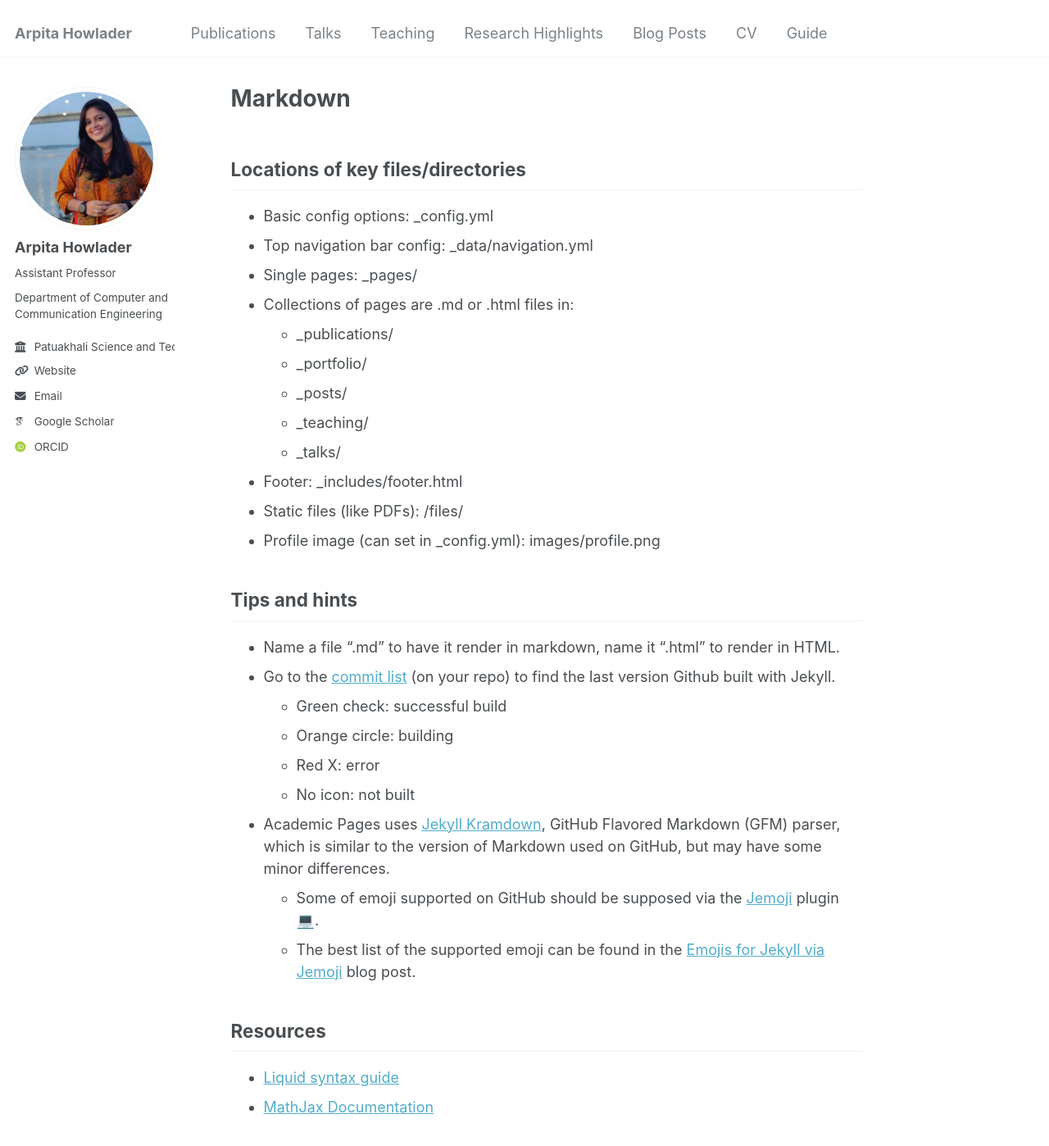
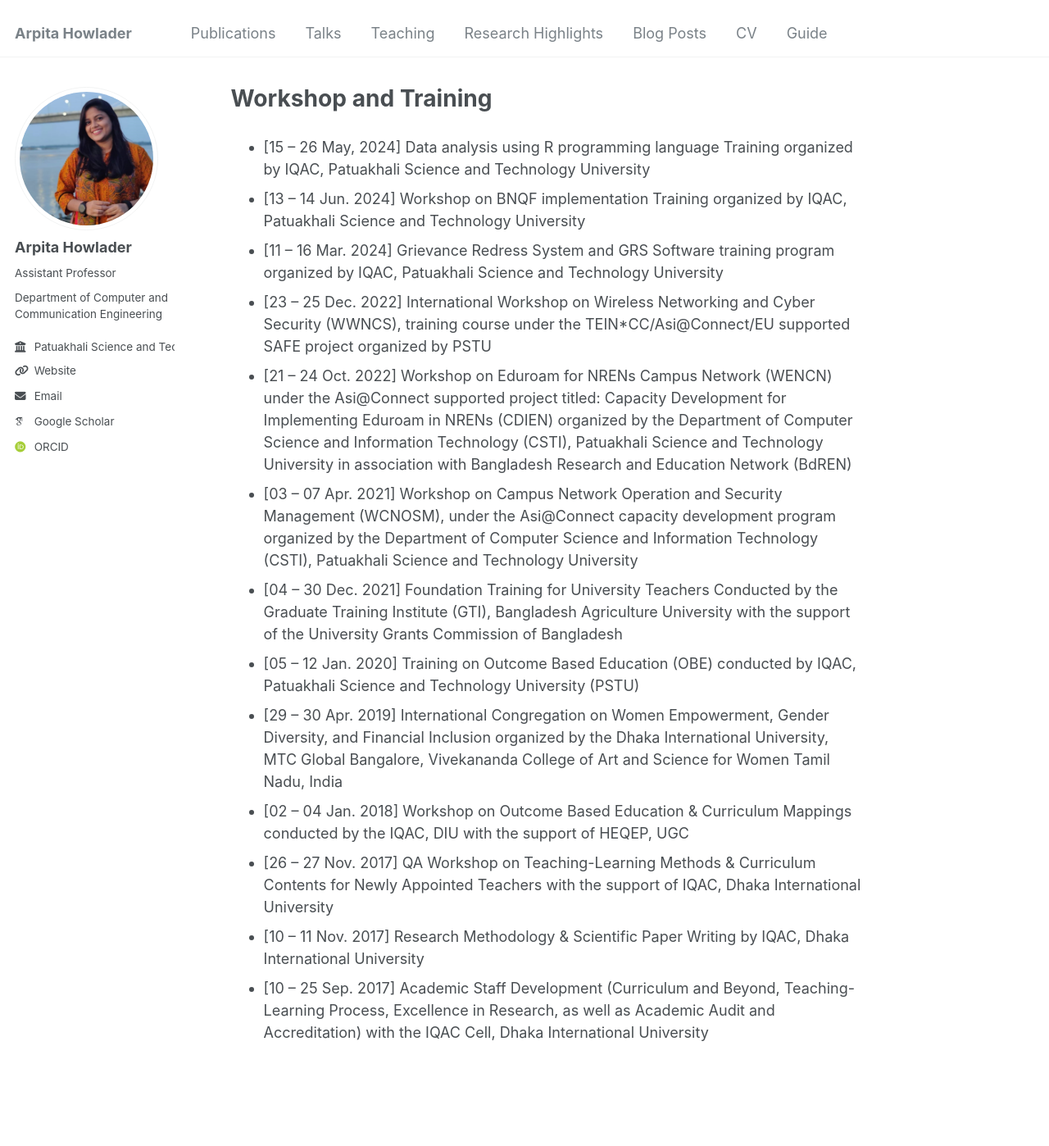
Before and after one commit to arpitahowlader/arpitahowlader.github.io, a Jekyll site: the page built from _pages/markdown.md, in a window 1280 px wide and 1400 px high. Shown: the whole window at 82% size. Built offline with Jekyll 4.4.1, drawn with Linux system fonts in a browser that asks for light colours; emoji names are drawn with the system emoji font; some web fonts are replaced; some of the changed text lies outside the part shown.

Commit message:
Update markdown.md

````diff
--- a/_pages/markdown.md
+++ b/_pages/markdown.md
@@ -1,292 +1,22 @@
 ---
 permalink: /markdown/
-title: "Markdown"
+title: "Workshop and Training"
 author_profile: true
 redirect_from:
   - /md/
   - /markdown.html
 ---
 
-## Locations of key files/directories
-
-* Basic config options: _config.yml
-* Top navigation bar config: _data/navigation.yml
-* Single pages: _pages/
-* Collections of pages are .md or .html files in:
-  * _publications/
-  * _portfolio/
-  * _posts/
-  * _teaching/
-  * _talks/
-* Footer: _includes/footer.html
-* Static files (like PDFs): /files/
-* Profile image (can set in _config.yml): images/profile.png
-
-## Tips and hints
-
-* Name a file ".md" to have it render in markdown, name it ".html" to render in HTML.
-* Go to the [commit list](https://github.com/academicpages/academicpages.github.io/commits/master) (on your repo) to find the last version Github built with Jekyll.
-  * Green check: successful build
-  * Orange circle: building
-  * Red X: error
-  * No icon: not built
-* Academic Pages uses [Jekyll Kramdown](https://jekyllrb.com/docs/configuration/markdown/), GitHub Flavored Markdown (GFM) parser, which is similar to the version of Markdown used on GitHub, but may have some minor differences.
-  * Some of emoji supported on GitHub should be supposed via the [Jemoji](https://github.com/jekyll/jemoji) plugin :computer:.
-  * The best list of the supported emoji can be found in the [Emojis for Jekyll via Jemoji](https://www.fabriziomusacchio.com/blog/2021-08-16-emojis_for_Jekyll/#computer) blog post.
-
-## Resources
- * [Liquid syntax guide](https://shopify.github.io/liquid/tags/control-flow/)
- * [MathJax Documentation](https://docs.mathjax.org/en/latest/)
-
-## MathJax
-
-Support for MathJax Version 3.0 is included in the template:
-
-$$
-\displaylines{
-\nabla \cdot E= \frac{\rho}{\epsilon_0} \\\
-\nabla \cdot B=0 \\\
-\nabla \times E= -\partial_tB \\\
-\nabla \times B  = \mu_0 \left(J + \varepsilon_0 \partial_t E \right)
-}
-$$
-
-The default delimiters of `$$...$$` and `\\[...\\]` are supported for displayed mathematics, while `\\(...\\)` should be used for in-line mathematics (ex., \\(a^2 + b^2 = c^2\\))
-
-**Note** that since Academic Pages uses Markdown which cases some interference with MathJax and LaTeX for escaping characters and new lines, although [some workarounds exist](https://math.codidact.com/posts/278763/278772#answer-278772).
-
-## Markdown guide
-
-Academic Pages uses [kramdown](https://kramdown.gettalong.org/index.html) for Markdown rendering, which has some differences from other Markdown implementations such as GitHub's. In addition to this guide, please see the [kramdown Syntax page](https://kramdown.gettalong.org/syntax.html) for full documentation.
-
-### Header three
-
-#### Header four
-
-##### Header five
-
-###### Header six
-
-## Blockquotes
-
-Single line blockquote:
-
-> Quotes are cool.
-
-## Tables
-
-### Table 1
-
-| Entry            | Item   |                                                              |
-| --------         | ------ | ------------------------------------------------------------ |
-| [John Doe](#)    | 2016   | Description of the item in the list                          |
-| [Jane Doe](#)    | 2019   | Description of the item in the list                          |
-| [Doe Doe](#)     | 2022   | Description of the item in the list                          |
-
-### Table 2
-
-| Header1 | Header2 | Header3 |
-|:--------|:-------:|--------:|
-| cell1   | cell2   | cell3   |
-| cell4   | ce
-ll5   | cell6   |
-|-----------------------------|
-| cell1   | cell2   | cell3   |
-| cell4   | cell5   | cell6   |
-|=============================|
-| Foot1   | Foot2   | Foot3   |
-
-## Definition Lists
-
-Definition List Title
-:   Definition list division.
-
-Startup
-:   A startup company or startup is a company or temporary organization designed to search for a repeatable and scalable business model.
-
-#dowork
-:   Coined by Rob Dyrdek and his personal body guard Christopher "Big Black" Boykins, "Do Work" works as a self motivator, to motivating your friends.
-
-Do It Live
-:   I'll let Bill O'Reilly [explain](https://www.youtube.com/watch?v=O_HyZ5aW76c "We'll Do It Live") this one.
-
-## Unordered Lists (Nested)
-
-  * List item one
-      * List item one
-          * List item one
-          * List item two
-          * List item three
-          * List item four
-      * List item two
-      * List item three
-      * List item four
-  * List item two
-  * List item three
-  * List item four
-
-## Ordered List (Nested)
-
-  1. List item one
-      1. List item one
-          1. List item one
-          2. List item two
-          3. List item three
-          4. List item four
-      2. List item two
-      3. List item three
-      4. List item four
-  2. List item two
-  3. List item three
-  4. List item four
-
-## Buttons
-
-Make any link standout more when applying the `.btn` class.
-
-## Notices
-
-Basic notices or call-outs are supported using the following syntax:
-
-```markdown
-**Watch out!** You can also add notices by appending `{: .notice}` to the line following paragraph.
-{: .notice}
-```
-
-which wil render as:
-
-**Watch out!** You can also add notices by appending `{: .notice}` to the line following paragraph.
-{: .notice}
-
-### Footnotes
-
-Footnotes can be useful for clarifying points in the text, or citing information.[^1] Markdown support numeric footnotes, as well as text as long as the values are unique.[^note]
-
-```markdown
-This is the regular text.[^1] This is more regular text.[^note]
-
-[^1]: This is the footnote itself.
-[^note]: This is another footnote.
-```
-
-[^1]: Such as this footnote.
-[^note]: When using text for footnotes markers, no spaces are permitted in the name.
-
-## HTML Tags
-
-### Address Tag
-
-<address>
-  1 Infinite Loop<br /> Cupertino, CA 95014<br /> United States
-</address>
-
-### Anchor Tag (aka. Link)
-
-This is an example of a [link](http://github.com "Github").
-
-### Abbreviation Tag
-
-The abbreviation CSS stands for "Cascading Style Sheets".
-
-*[CSS]: Cascading Style Sheets
-
-### Cite Tag
-
-"Code is poetry." ---<cite>Automattic</cite>
-
-### Code Tag
-
-You will learn later on in these tests that `word-wrap: break-word;` will be your best friend.
-
-You can also write larger blocks of code with syntax highlighting supported for some languages, such as Python:
-
-```python
-print('Hello World!')
-```
-
-or R:
-
-```R
-print("Hello World!", quote = FALSE)
-```
-
-### Details Tag (collapsible sections)
-
-The HTML `<details>` tag works well with Markdown and allows you to include collapsible sections, see [W3Schools](https://www.w3schools.com/tags/tag_details.asp) for more information on how to use the tag.
-
-<details>
-  <summary>Collapsed by default</summary>
-  This section was collapsed by default!
-</details>
-
-The source code:
-
-```HTML
-<details>
-  <summary>Collapsed by default</summary>
-  This section was collapsed by default!
-</details>
-```
-
-Or, you can leave a section open by default by including the `open` attribute in the tag:
-
-<details open>
-  <summary>Open by default</summary>
-  This section is open by default thanks to open in the &lt;details open&gt; tag!
-</details>
-
-
-### Emphasize Tag
-
-The emphasize tag should _italicize_ text.
-
-### Insert Tag
-
-This tag should denote <ins>inserted</ins> text.
-
-### Keyboard Tag
-
-This scarcely known tag emulates <kbd>keyboard text</kbd>, which is usually styled like the `<code>` tag.
-
-### Preformatted Tag
-
-This tag styles large blocks of code.
-
-<pre>
-.post-title {
-  margin: 0 0 5px;
-  font-weight: bold;
-  font-size: 38px;
-  line-height: 1.2;
-  and here's a line of some really, really, really, really long text, just to see how the PRE tag handles it and to find out how it overflows;
-}
-</pre>
-
-### Quote Tag
-
-<q>Developers, developers, developers&#8230;</q> &#8211;Steve Ballmer
-
-### Strike Tag
-
-This tag will let you <strike>strikeout text</strike>.
-
-### Strong Tag
-
-This tag shows **bold text**.
-
-### Subscript Tag
-
-Getting our science styling on with H<sub>2</sub>O, which should push the "2" down.
-
-### Superscript Tag
-
-Still sticking with science and Isaac Newton's E = MC<sup>2</sup>, which should lift the 2 up.
-
-### Variable Tag
-
-This allows you to denote <var>variables</var>.
-
-***
-**Footnotes**
-
-The footnotes in the page will be returned following this line, return to the section on <a href="#footnotes">Markdown Footnotes</a>.
+* [15 – 26 May, 2024] Data analysis using R programming language Training organized by IQAC, Patuakhali Science and Technology University
+* [13 – 14 Jun. 2024] Workshop on BNQF implementation Training organized by IQAC, Patuakhali Science and Technology University
+* [11 – 16 Mar. 2024] Grievance Redress System and GRS Software training program organized by IQAC, Patuakhali Science and Technology University
+* [23 – 25 Dec. 2022] International Workshop on Wireless Networking and Cyber Security (WWNCS), training course under the TEIN*CC/Asi@Connect/EU supported SAFE project organized by PSTU
+* [21 – 24 Oct. 2022] Workshop on Eduroam for NRENs Campus Network (WENCN) under the Asi@Connect supported project titled: Capacity Development for Implementing Eduroam in NRENs (CDIEN) organized by the Department of Computer Science and Information Technology (CSTI), Patuakhali Science and Technology University in association with Bangladesh Research and Education Network (BdREN)
+* [03 – 07 Apr. 2021] Workshop on Campus Network Operation and Security Management (WCNOSM), under the Asi@Connect capacity development program organized by the Department of Computer Science and Information Technology (CSTI), Patuakhali Science and Technology University
+* [04 – 30 Dec. 2021] Foundation Training for University Teachers Conducted by the Graduate Training Institute (GTI), Bangladesh Agriculture University with the support of the University Grants Commission of Bangladesh
+* [05 – 12 Jan. 2020] Training on Outcome Based Education (OBE) conducted by IQAC, Patuakhali Science and Technology University (PSTU)
+* [29 – 30 Apr. 2019] International Congregation on Women Empowerment, Gender Diversity, and Financial Inclusion organized by the Dhaka International University, MTC Global Bangalore, Vivekananda College of Art and Science for Women Tamil Nadu, India
+* [02 – 04 Jan. 2018] Workshop on Outcome Based Education & Curriculum Mappings conducted by the IQAC, DIU with the support of HEQEP, UGC
+* [26 – 27 Nov. 2017] QA Workshop on Teaching-Learning Methods & Curriculum Contents for Newly Appointed Teachers with the support of IQAC, Dhaka International University
+* [10 – 11 Nov. 2017] Research Methodology & Scientific Paper Writing by IQAC, Dhaka International University
+* [10 – 25 Sep. 2017] Academic Staff Development (Curriculum and Beyond, Teaching-Learning Process, Excellence in Research, as well as Academic Audit and Accreditation) with the IQAC Cell, Dhaka International University
````
